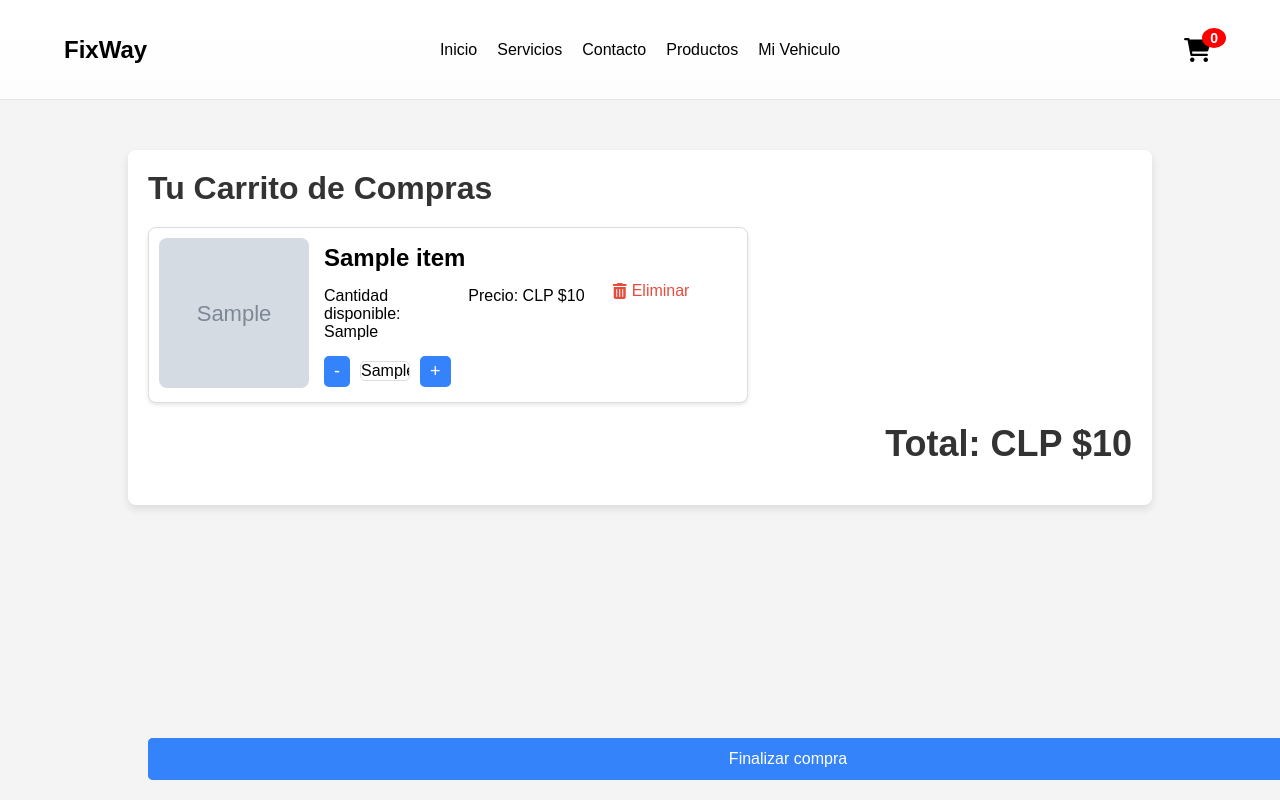
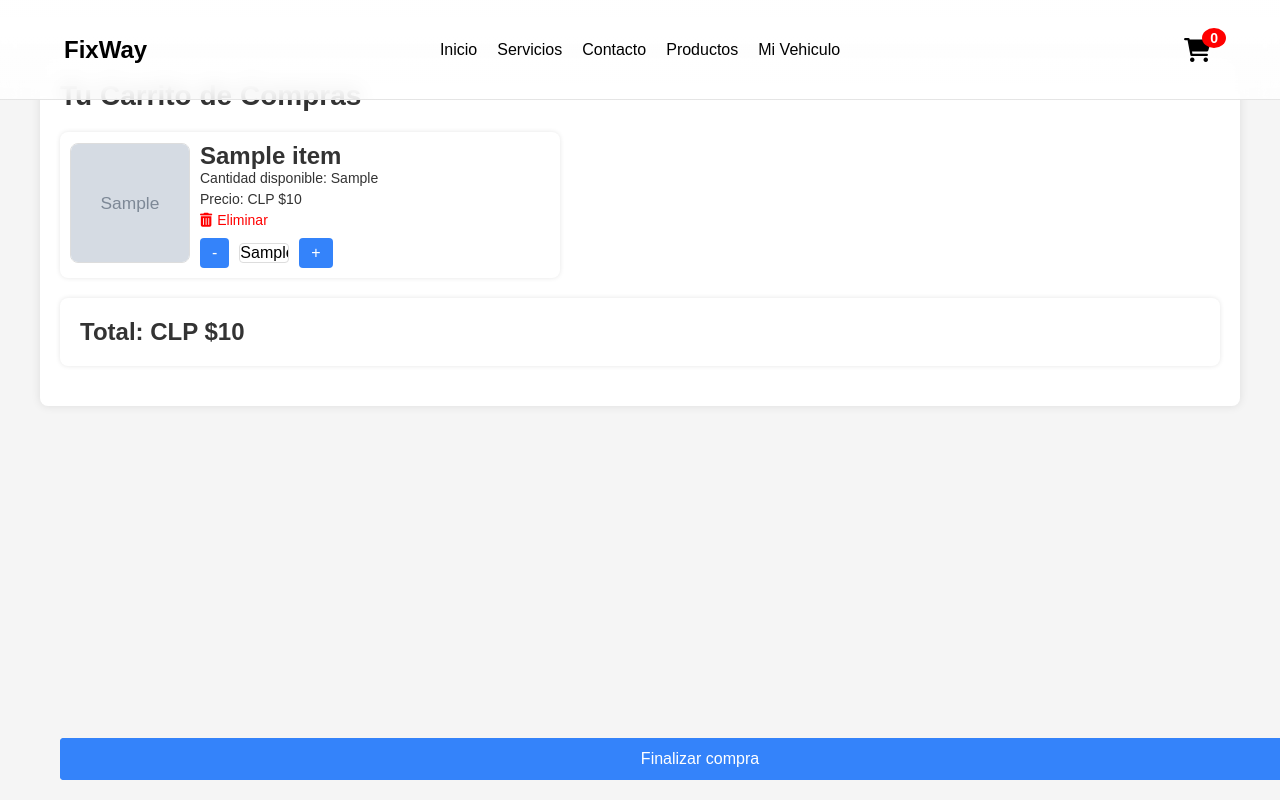
Before and after one commit to TESIS-FIXWAY/FixWay-web, a Django app: template FixWayApp/templates/carrito/carrito.html in a window 1280 px wide; the page is wider, and only the part inside the window is pictured. Run offline with Django 5.2, Linux system fonts and the light colour scheme; the template is opened without the code that fills it: most values are stand-ins (such as "Sample title", 1, 10 or a date in 2020); grey boxes marked "Sample" are stand-in pictures.

Commit message:
ok__________

```diff
--- a/static/css/carrito.css
+++ b/static/css/carrito.css
@@ -1,149 +1,160 @@
 /* Estilos generales */
 body {
     font-family: Arial, sans-serif;
-    background-color: #f4f4f4;
+    background-color: #f5f5f5;
+    color: #333;
     margin: 0;
     padding: 0;
 }
 
-/* Estilos de la página del carrito */
 .cart-page {
-    width: 80%;
-    margin: 150px auto;
-    background: #fff;
+    max-width: 1200px;
+    margin: 60px auto;
+    padding: 20px;
+    background-color: #fff;
     border-radius: 8px;
-    box-shadow: 0 4px 8px rgba(0, 0, 0, 0.1);
-    padding: 20px;
+    box-shadow: 0 0 10px rgba(0, 0, 0, 0.1);
 }
 
-.cart-page h1 {
-    font-size: 2rem;
-    color: #333;
+h1 {
+    font-size: 28px;
     margin-bottom: 20px;
 }
 
-/* Estilos de las tarjetas del carrito */
+.error-message {
+    color: red;
+    margin-bottom: 20px;
+}
+
 .cart-items {
     display: flex;
-    flex-direction: column;
+    flex-wrap: wrap;
     gap: 20px;
+    margin-bottom: 20px;
 }
 
 .cart-card {
     display: flex;
-    background-color: #fff;
-    border: 1px solid #ddd;
-    border-radius: 8px;
-    box-shadow: 0 2px 4px rgba(0, 0, 0, 0.1);
-    padding: 10px;
     align-items: center;
     width: 100%;
-    max-width: 600px;
+    max-width: 500px;
+    background-color: #fff;
+    border-radius: 8px;
+    box-shadow: 0 0 5px rgba(0, 0, 0, 0.1);
+    padding: 10px;
+    overflow: hidden;
 }
 
 .cart-card-image img {
-    width: 150px;
-    height: 150px;
+    width: 120px;
+    height: 120px;
     object-fit: cover;
     border-radius: 8px;
+    border: 1px solid #ddd;
 }
 
 .cart-card-details {
-    margin-left: 15px;
     flex: 1;
-}
-
-.cart-card-details h2 {
-    font-size: 1.5rem;
-    margin-bottom: 10px;
+    padding-left: 10px;
 }
 
 .cart-card-info {
-    display: flex;
-    gap: 20px;
     margin-bottom: 10px;
 }
 
 .cart-card-info-item {
-    flex: 1;
-}
-
-.cart-card-info-item p {
-    font-size: 1rem;
-    margin: 5px 0;
+    font-size: 14px;
+    margin-bottom: 5px;
 }
 
 .remove-button {
-    display: inline-flex;
+    color: red;
+    text-decoration: none;
+    font-size: 14px;
+    display: flex;
     align-items: center;
-    color: #e74c3c;
-    text-decoration: none;
-    font-size: 16px;
 }
 
 .remove-button i {
     margin-right: 5px;
 }
 
-.remove-button:hover {
-    color: #c0392b;
-}
-
-/* Selector de cantidad */
 .quantity-selector {
     display: flex;
     align-items: center;
-    gap: 10px;
     margin-top: 10px;
 }
 
 .quantity-button {
     background-color: #3483fa;
-    color: white;
-    padding: 5px 10px;
+    color: #fff;
     border: none;
-    border-radius: 5px;
+    padding: 6px 12px;
     cursor: pointer;
-    font-size: 18px;
+    border-radius: 4px;
+    font-size: 16px;
 }
 
-.quantity-button:hover {
-    background-color: #2968c8;
+.quantity-button:disabled {
+    background-color: #ddd;
+    cursor: not-allowed;
 }
 
 input[type="text"] {
     width: 50px;
     text-align: center;
+    border: 1px solid #ddd;
+    border-radius: 4px;
+    margin: 0 10px;
     font-size: 16px;
-    border: 1px solid #ddd;
-    border-radius: 5px;
 }
 
-/* Estilos del total */
 .cart-total {
-    margin-top: 20px;
-    font-size: 24px;
-    text-align: right;
-    color: #333;
+    background-color: #fff;
+    border-radius: 8px;
+    box-shadow: 0 0 5px rgba(0, 0, 0, 0.1);
+    padding: 20px;
+    margin-bottom: 20px;
 }
 
-/* Estilos de las acciones */
 .cart-actions {
-    margin-top: 20px;
-    text-align: right;
+    display: flex;
+    justify-content: space-between;
+    gap: 20px;
 }
 
 .button {
     background-color: #3483fa;
-    color: white;
+    color: #fff;
     padding: 12px 24px;
     border: none;
-    border-radius: 5px;
-    cursor: pointer;
+    border-radius: 4px;
+    text-align: center;
     text-decoration: none;
     font-size: 16px;
+    display: inline-block;
 }
 
 .button:hover {
     background-color: #2968c8;
 }
+
+@media screen and (max-width: 768px) {
+    .cart-items {
+        flex-direction: column;
+    }
+
+    .cart-card {
+        max-width: 100%;
+    }
+
+    .cart-actions {
+        flex-direction: column;
+        align-items: stretch;
+    }
+
+    .button {
+        width: 100%;
+        margin-bottom: 10px;
+    }
+}
```
Also changed, not shown: db.sqlite3.
